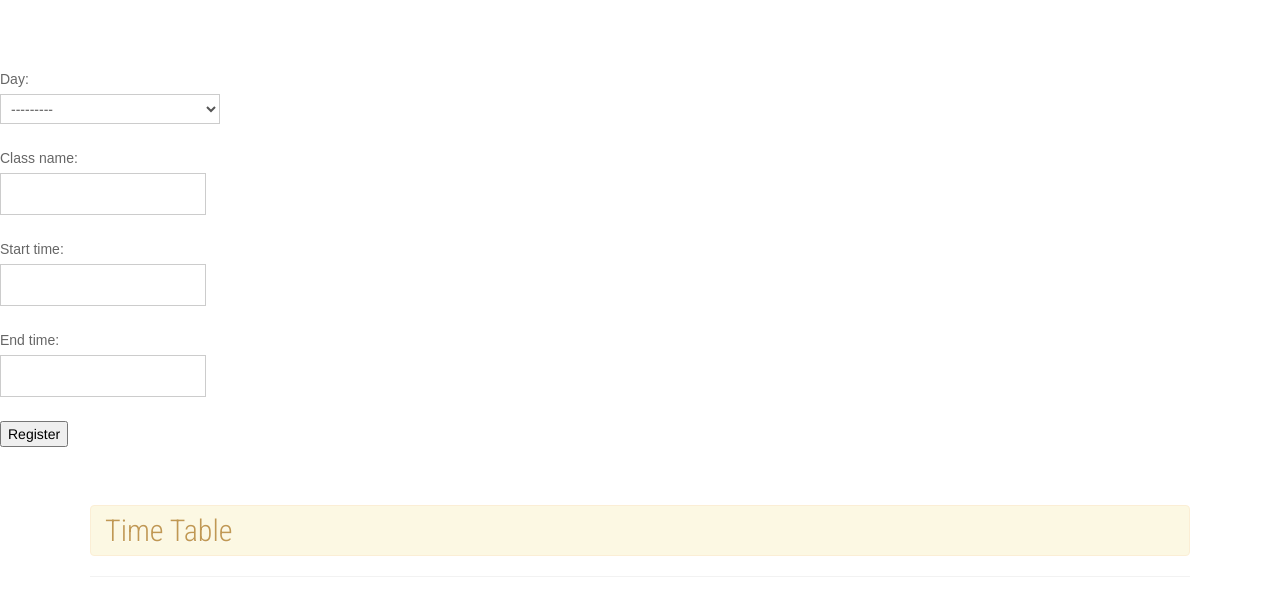
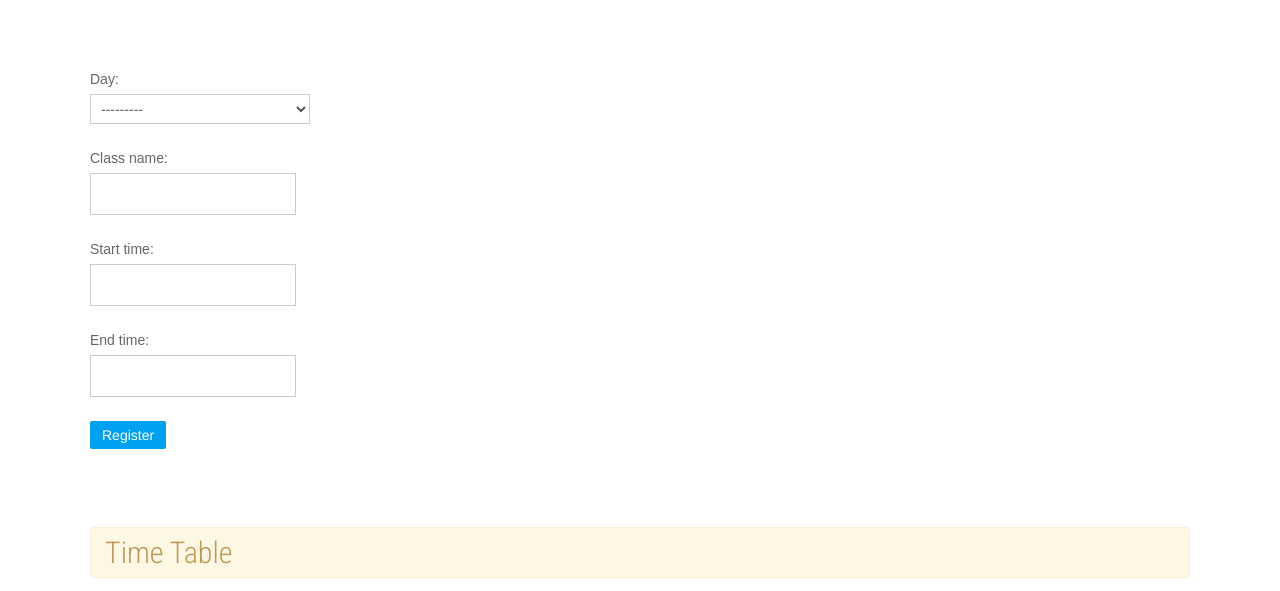
Before and after one commit to Ramadas-Kamat/student-portal, a Django app: page /timetable in a window 1280 px wide. Shown: the part 131-722 px from the top of the page. Run offline with Django 3.2, Linux system fonts and the light colour scheme; a user stored in the database is signed in; data comes from the database, SQL or seed files in the repository; data that the repository does not hold is empty; some libraries are stand-ins or nearby versions.

Commit message:
Update timetableregister.html

```diff
--- a/templates/timetableregister.html
+++ b/templates/timetableregister.html
@@ -5,11 +5,16 @@
   .table{
     margin-bottom: 50px;
   }
+
 </style>
+
+</style>
+<div class="container">
 <form method = "POST">{% csrf_token %}
     {{ form.as_p }}
-    <input type="submit" value = "Register">
+    <input type="submit" class="btn btn-primary" value = "Register">
 </form>
+</div>
 
 <div class="container mt-5">
     <h2 class="alert alert-primary">Time Table</h2>
```
